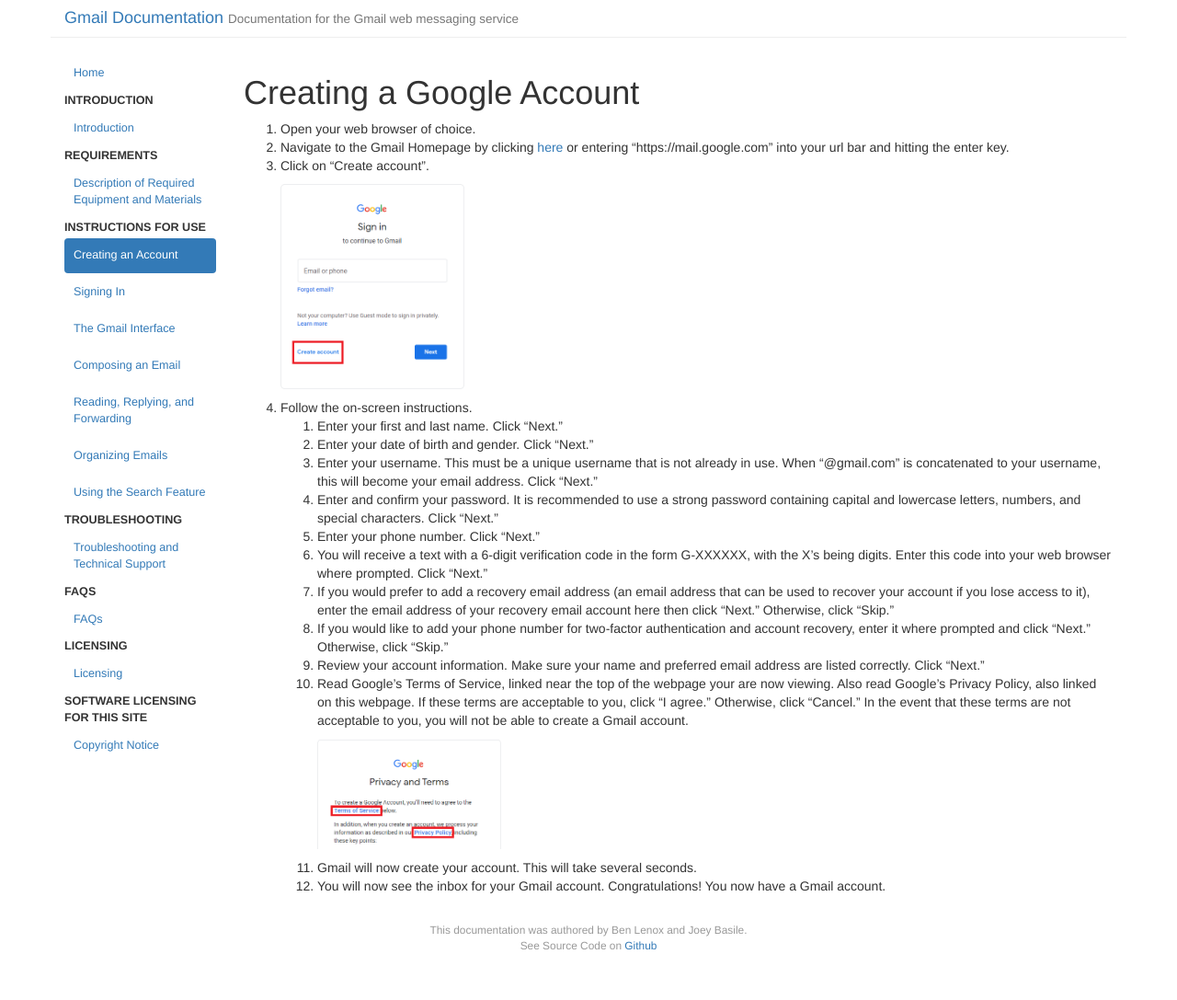
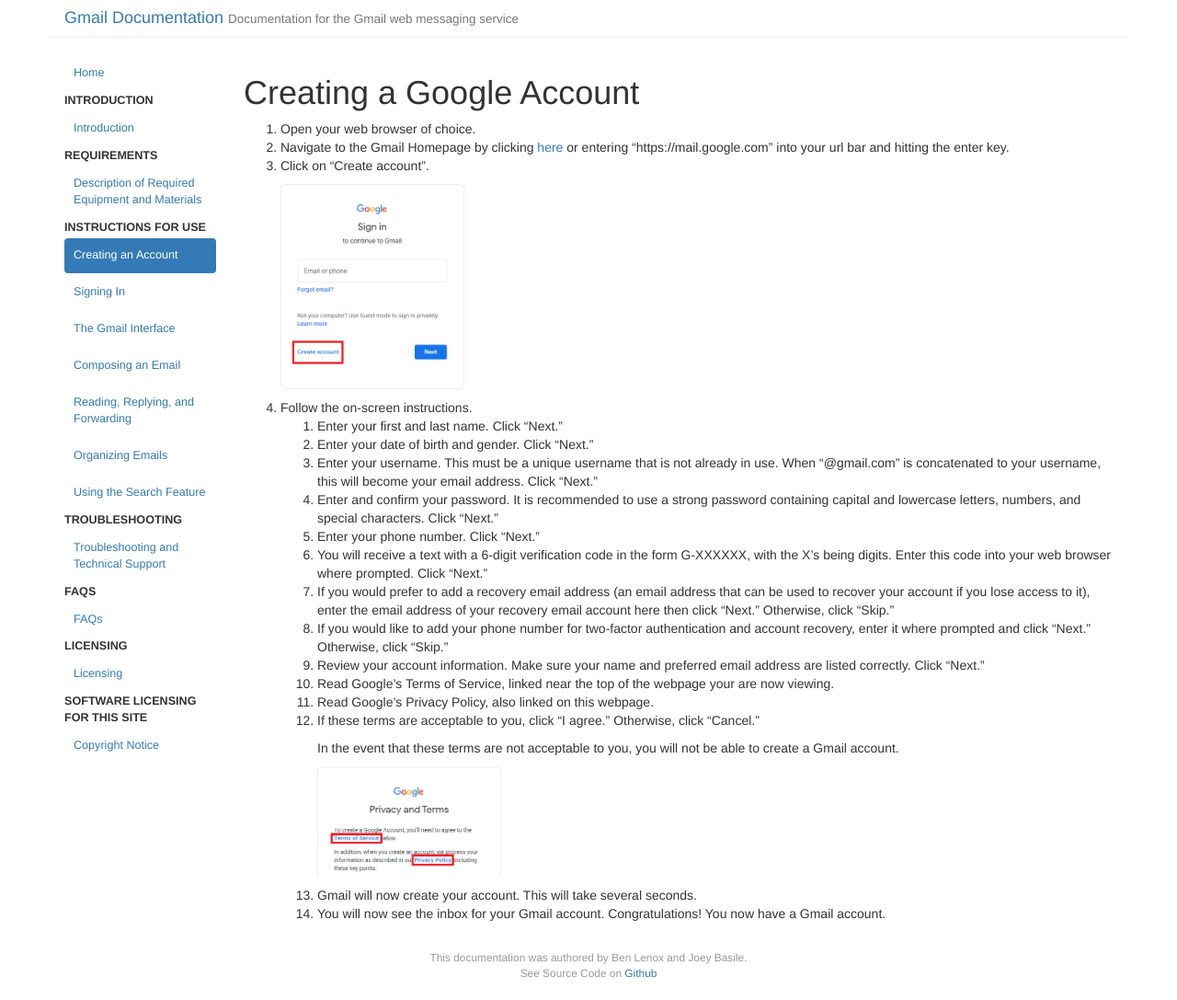
Before and after one commit to lenoxbe/gmail_documentation, a Jekyll site: the page built from _posts/2023-07-24-creating-an-account.md, in a window 1280 px wide. Shown: the whole page at 92% size. Built offline with Jekyll 4.4.1, drawn with Linux system fonts in a browser that asks for light colours; before the commit the page ends 1057 px from its top, so only the background shows below that.

Commit message:
minor fixes

```diff
--- a/_posts/2023-07-24-creating-an-account.md
+++ b/_posts/2023-07-24-creating-an-account.md
@@ -19,7 +19,11 @@ categories: ins
 	7. If you would prefer to add a recovery email address (an email address that can be used to recover your account if you lose access to it), enter the email address of your recovery email account here then click "Next."  Otherwise, click "Skip."
 	8. If you would like to add your phone number for two-factor authentication and account recovery, enter it where prompted and click "Next."  Otherwise, click "Skip."
 	9. Review your account information.  Make sure your name and preferred email address are listed correctly.  Click "Next."
-	10. Read Google's Terms of Service, linked near the top of the webpage your are now viewing.  Also read Google's Privacy Policy, also linked on this webpage.  If these terms are acceptable to you, click "I agree."  Otherwise, click "Cancel."  In the event that these terms are not acceptable to you, you will not be able to create a Gmail account.
+	10. Read Google's Terms of Service, linked near the top of the webpage your are now viewing.
+	11. Read Google's Privacy Policy, also linked on this webpage.
+	12. If these terms are acceptable to you, click "I agree."  Otherwise, click "Cancel."
+
+		In the event that these terms are not acceptable to you, you will not be able to create a Gmail account.
 
 		<img width="200px;" src="{{ site.baseurl }}/images/TOS.png" alt="Terms of Service and Privacy Policy Links">
 	11. Gmail will now create your account.  This will take several seconds.
```
Also changed, not shown: _posts/2023-07-21-organizing-emails.md (+1 -1 lines).
